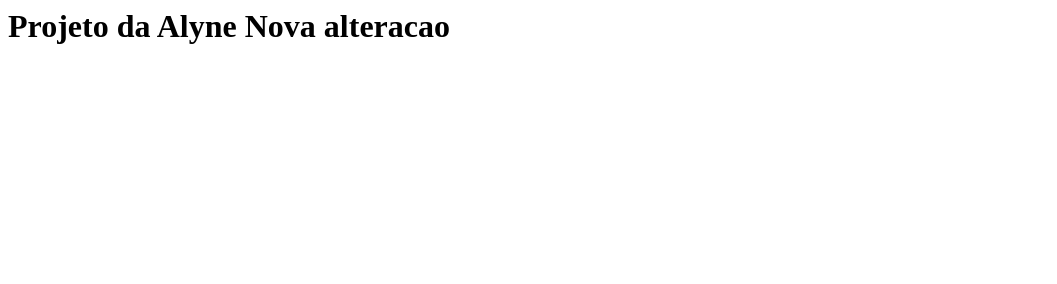
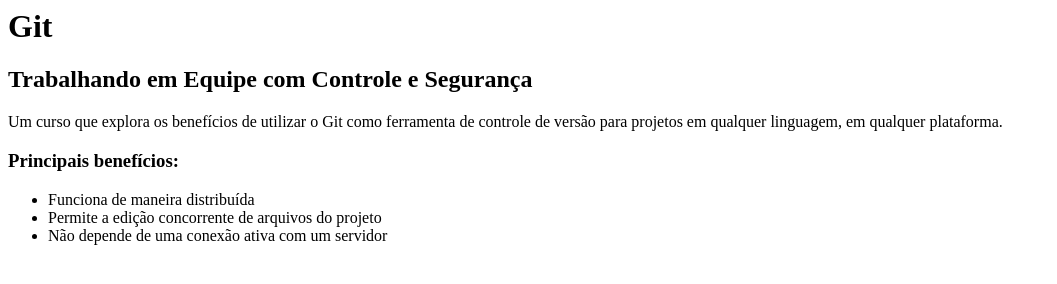
Before and after one commit to alynemayumi/curso-git, a plain HTML site: page index.html in a window 1280 px wide. Shown: the whole page, without its empty margins (0-1057 px from the left). Drawn offline with Linux system fonts and the light colour scheme.

Commit message:
Conteúdo da página index.html

```diff
--- a/index.html
+++ b/index.html
@@ -1,13 +1,21 @@
 <html>
 
 <head>
+</head>
 
 <body>
-    <h1>
-        Projeto da Alyne
-        Nova alteracao
-    </h1>
+    <h1>Git</h1>
+    <h2>Trabalhando em Equipe com Controle e Segurança</h2>
+
+    <p>Um curso que explora os benefícios de utilizar o Git como ferramenta de controle de versão para projetos em
+        qualquer linguagem, em qualquer plataforma.</p>
+
+    <h3>Principais benefícios:</h3>
+    <ul>
+        <li>Funciona de maneira distribuída</li>
+        <li>Permite a edição concorrente de arquivos do projeto</li>
+        <li>Não depende de uma conexão ativa com um servidor</li>
+    </ul>
 </body>
-</head>
 
 </html>
```
